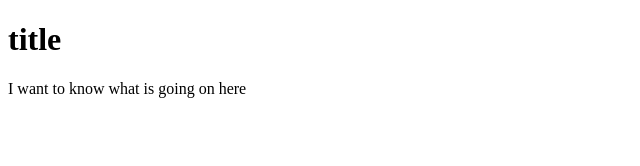
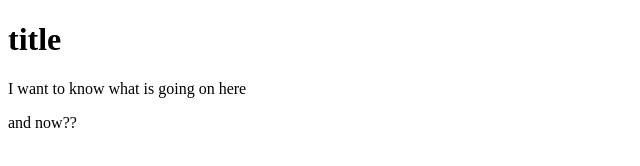
Before and after one commit to juanmaurente/comfy-house, a plain HTML site: page index.html in a window 1280 px wide. Shown: the full height of the page, 0-640 px from the left. Drawn offline with Linux system fonts and the light colour scheme.

Commit message:
tird commit

```diff
--- a/index.html
+++ b/index.html
@@ -12,6 +12,7 @@
 <body>
  <h1>title</h1>
  <p>I want to know what is going on here </p>
+ <p>and now??</p>
 </body>
 
 </html>
```
